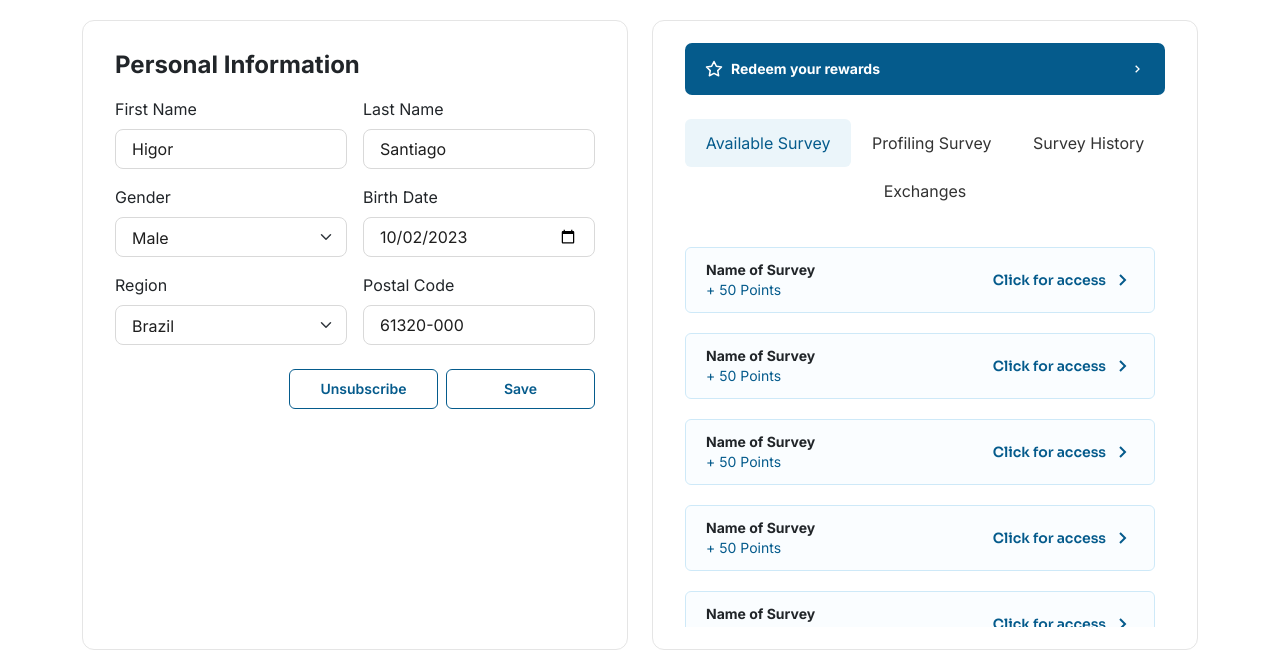
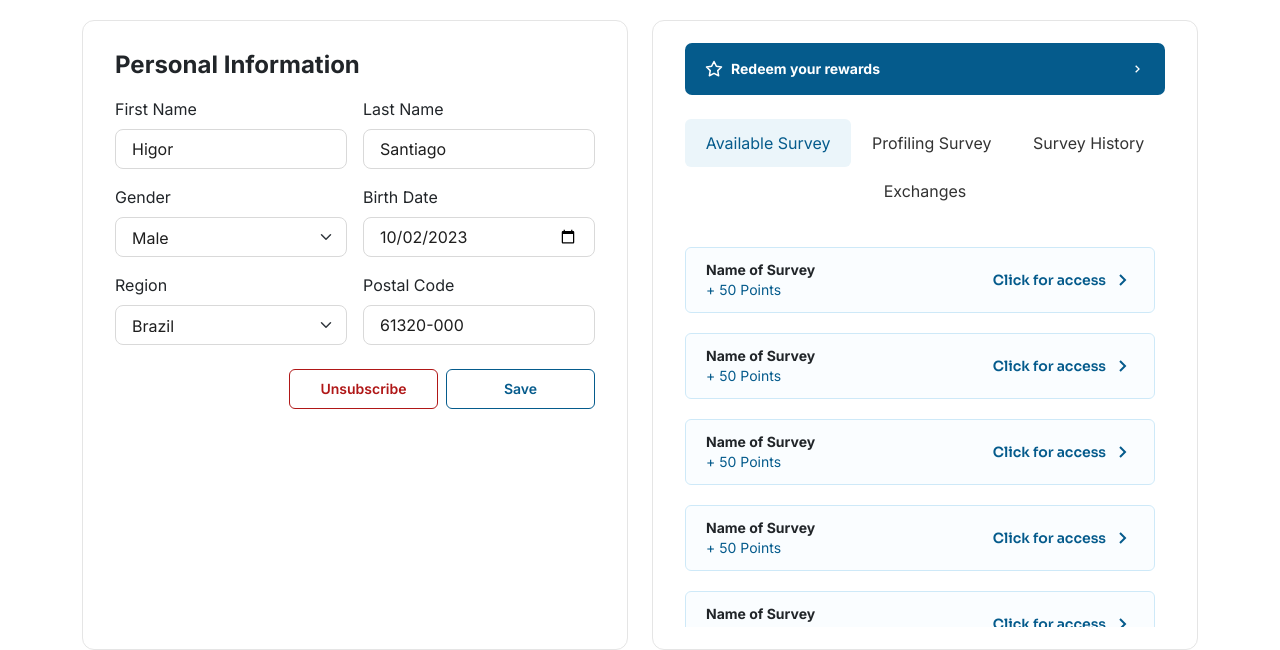
Before and after one commit to higordev223/sondagedirect, a plain HTML site: page survey.html in a window 1280 px wide. Shown: the part 177-827 px from the top of the page. Drawn offline with nearby package versions, Linux system fonts and the light colour scheme.

Commit message:
Survey: style Unsubscribe button #B01717 (text/border); hover to filled

```diff
--- a/sections.css
+++ b/sections.css
@@ -2554,3 +2554,15 @@ body.login-page {
     padding: 24px 16px;
   }
 }
+
+.btn-unsubscribe {
+  color: #B01717 !important;
+  border-color: #B01717 !important;
+  background-color: transparent;
+}
+.btn-unsubscribe:hover,
+.btn-unsubscribe:focus {
+  color: #ffffff !important;
+  background-color: #B01717 !important;
+  border-color: #B01717 !important;
+}
--- a/survey.html
+++ b/survey.html
@@ -154,7 +154,7 @@
                   </div>
                   <div class="d-flex justify-content-end mt-4">
                     <div class="d-flex gap-2">
-                      <button type="button" class="btn btn-outline-primary">
+                      <button type="button" class="btn btn-outline-primary btn-unsubscribe">
                         Unsubscribe
                       </button>
                       <button type="submit" class="btn btn-outline-primary">
```
Also changed, not shown: survey-empty.html (+1 -1 lines).
